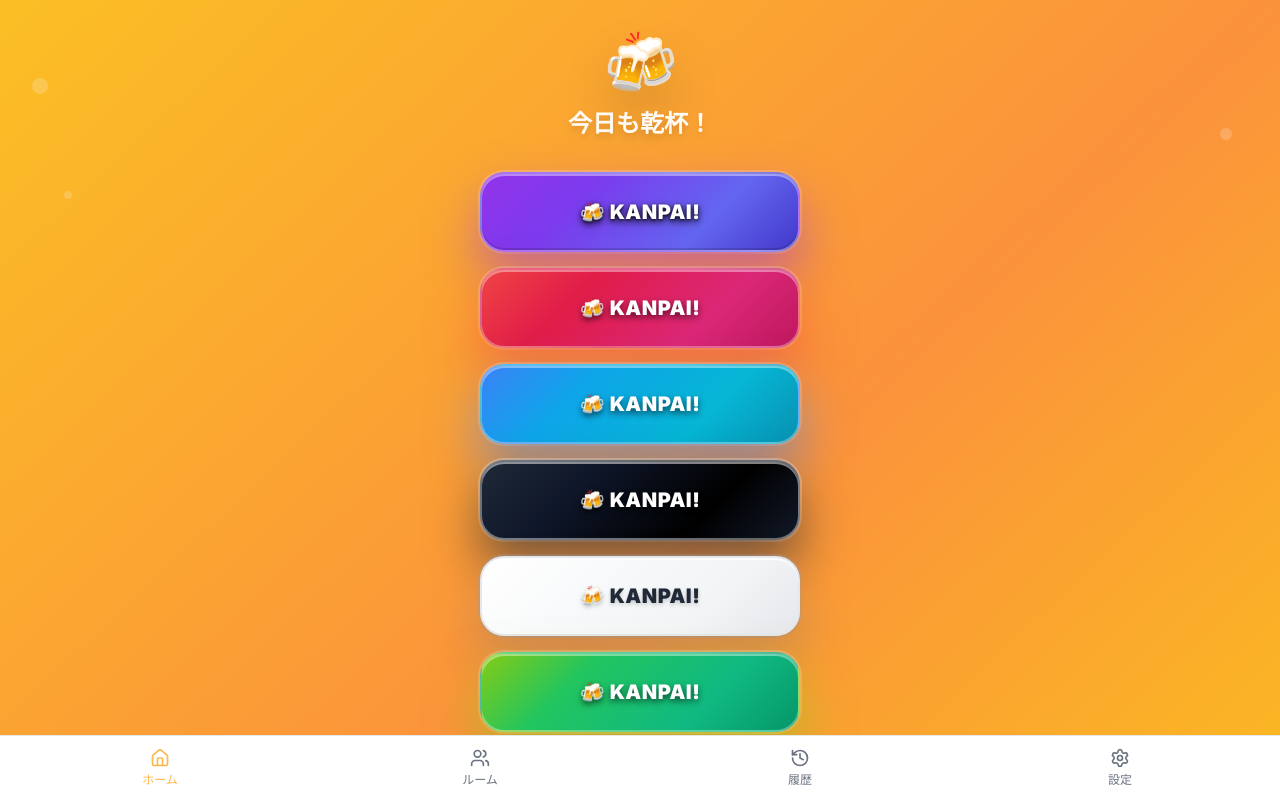
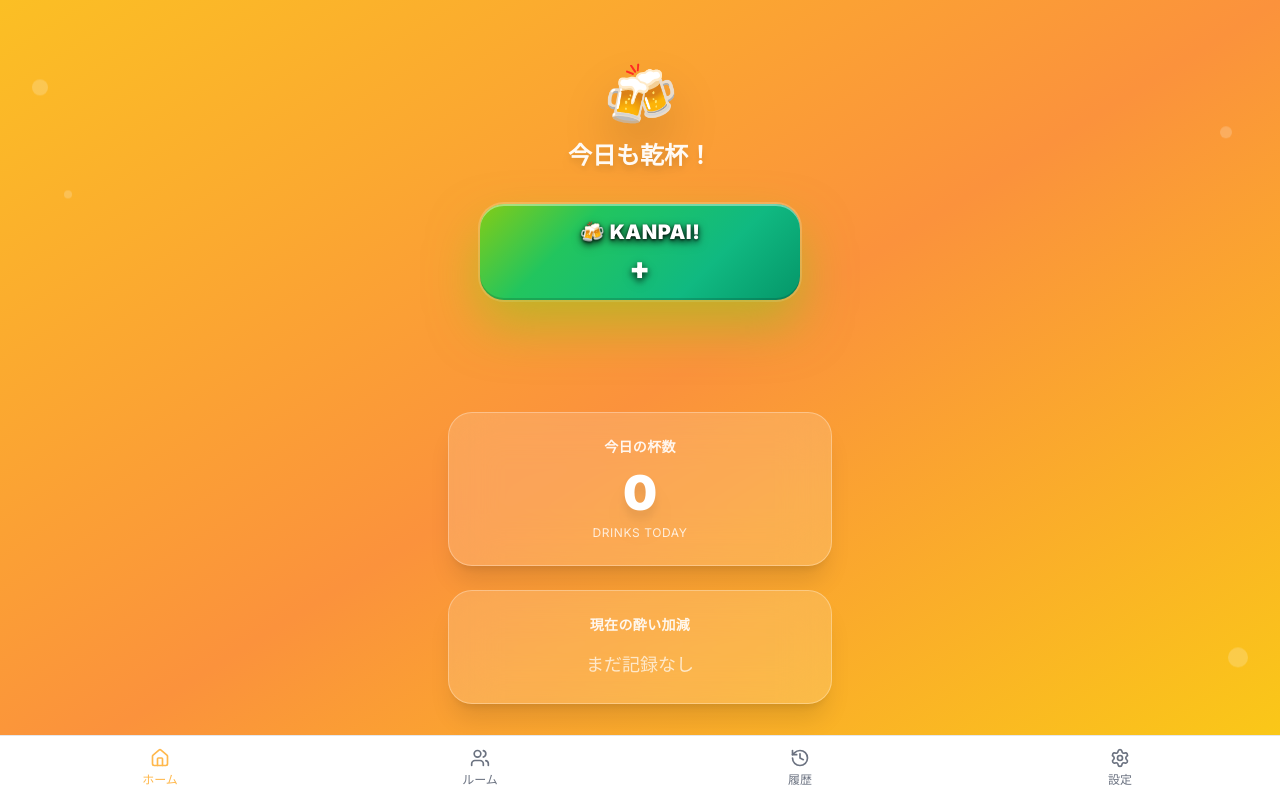
Before and after one commit to ziraku/kanpai, a Next.js app: page / in a window 1280 px wide. Shown: the top 800 px of the page. Built offline with nearby package versions, Linux system fonts and the light colour scheme.

Commit message:
Update ToastCheers component styles and simplify button layout. Changed color scheme to lime gradient, adjusted button dimensions, and improved text presentation for a more engaging user experience.

```diff
--- a/app/(shell)/page.tsx
+++ b/app/(shell)/page.tsx
@@ -64,84 +64,12 @@ export default function Home() {
               今日も乾杯！
             </h2>
 
-            {/* Hero Cheers Button - Color Options */}
-            <div className="mb-16 space-y-4">
-              {/* パープル系（現在） */}
+            {/* Hero Cheers Button */}
+            <div className="mb-16">
               <ToastCheers
                 onCheers={handleCheers}
-                label="🍻 KANPAI!"
-                className="w-80 h-20 text-xl font-extrabold shadow-2xl"
+                className="w-80 h-24 text-xl font-extrabold shadow-2xl transform hover:scale-105 transition-transform duration-200"
               />
-
-              {/* レッド系 */}
-              <div className="relative">
-                <button
-                  onClick={handleCheers}
-                  className="relative w-80 h-20 text-white font-black rounded-3xl text-xl tracking-wide bg-gradient-to-br from-red-500 via-rose-600 to-pink-600 shadow-2xl shadow-red-500/50 border-2 border-white/30 hover:scale-105 transition-transform duration-200"
-                  style={{
-                    background: "linear-gradient(135deg, #EF4444 0%, #E11D48 30%, #DB2777 70%, #BE185D 100%)",
-                    boxShadow: "0 25px 50px rgba(239, 68, 68, 0.5), 0 0 0 2px rgba(255, 255, 255, 0.2), inset 0 2px 0 rgba(255, 255, 255, 0.4)"
-                  }}
-                >
-                  <span className="font-black text-white" style={{textShadow: "0 3px 6px rgba(0, 0, 0, 0.6)"}}>🍻 KANPAI!</span>
-                </button>
-              </div>
-
-              {/* ブルー系 */}
-              <div className="relative">
-                <button
-                  onClick={handleCheers}
-                  className="relative w-80 h-20 text-white font-black rounded-3xl text-xl tracking-wide bg-gradient-to-br from-blue-500 via-sky-600 to-cyan-600 shadow-2xl shadow-blue-500/50 border-2 border-white/30 hover:scale-105 transition-transform duration-200"
-                  style={{
-                    background: "linear-gradient(135deg, #3B82F6 0%, #0EA5E9 30%, #06B6D4 70%, #0891B2 100%)",
-                    boxShadow: "0 25px 50px rgba(59, 130, 246, 0.5), 0 0 0 2px rgba(255, 255, 255, 0.2), inset 0 2px 0 rgba(255, 255, 255, 0.4)"
-                  }}
-                >
-                  <span className="font-black text-white" style={{textShadow: "0 3px 6px rgba(0, 0, 0, 0.6)"}}>🍻 KANPAI!</span>
-                </button>
-              </div>
-
-              {/* ダーク系 */}
-              <div className="relative">
-                <button
-                  onClick={handleCheers}
-                  className="relative w-80 h-20 text-white font-black rounded-3xl text-xl tracking-wide bg-gradient-to-br from-gray-800 via-slate-900 to-black shadow-2xl shadow-gray-800/50 border-2 border-white/40 hover:scale-105 transition-transform duration-200"
-                  style={{
-                    background: "linear-gradient(135deg, #1F2937 0%, #0F172A 30%, #000000 70%, #111827 100%)",
-                    boxShadow: "0 25px 50px rgba(31, 41, 55, 0.6), 0 0 0 2px rgba(255, 255, 255, 0.3), inset 0 2px 0 rgba(255, 255, 255, 0.5)"
-                  }}
-                >
-                  <span className="font-black text-white" style={{textShadow: "0 3px 6px rgba(0, 0, 0, 0.8)"}}>🍻 KANPAI!</span>
-                </button>
-              </div>
-
-              {/* ホワイト系 */}
-              <div className="relative">
-                <button
-                  onClick={handleCheers}
-                  className="relative w-80 h-20 text-gray-800 font-black rounded-3xl text-xl tracking-wide bg-gradient-to-br from-white via-gray-50 to-gray-100 shadow-2xl shadow-gray-400/30 border-2 border-gray-200 hover:scale-105 transition-transform duration-200"
-                  style={{
-                    background: "linear-gradient(135deg, #FFFFFF 0%, #F9FAFB 30%, #F3F4F6 70%, #E5E7EB 100%)",
-                    boxShadow: "0 25px 50px rgba(107, 114, 128, 0.3), 0 0 0 2px rgba(156, 163, 175, 0.3), inset 0 2px 0 rgba(255, 255, 255, 0.8)"
-                  }}
-                >
-                  <span className="font-black text-gray-800" style={{textShadow: "0 2px 4px rgba(0, 0, 0, 0.2)"}}>🍻 KANPAI!</span>
-                </button>
-              </div>
-
-              {/* ライム系 */}
-              <div className="relative">
-                <button
-                  onClick={handleCheers}
-                  className="relative w-80 h-20 text-white font-black rounded-3xl text-xl tracking-wide bg-gradient-to-br from-lime-500 via-green-500 to-emerald-600 shadow-2xl shadow-lime-500/50 border-2 border-white/30 hover:scale-105 transition-transform duration-200"
-                  style={{
-                    background: "linear-gradient(135deg, #84CC16 0%, #22C55E 30%, #10B981 70%, #059669 100%)",
-                    boxShadow: "0 25px 50px rgba(132, 204, 22, 0.5), 0 0 0 2px rgba(255, 255, 255, 0.2), inset 0 2px 0 rgba(255, 255, 255, 0.4)"
-                  }}
-                >
-                  <span className="font-black text-white" style={{textShadow: "0 3px 6px rgba(0, 0, 0, 0.6)"}}>🍻 KANPAI!</span>
-                </button>
-              </div>
             </div>
           </div>
 
--- a/src/components/ToastCheers.tsx
+++ b/src/components/ToastCheers.tsx
@@ -45,14 +45,14 @@ export function ToastCheers({
         aria-label="乾杯"
         className={cn(
           "relative w-80 h-24 text-white font-black rounded-3xl text-2xl tracking-wide",
-          "bg-gradient-to-br from-purple-600 via-violet-700 to-indigo-700",
-          "shadow-2xl shadow-purple-500/50",
-          "focus:outline-none focus:ring-4 focus:ring-purple-400/50",
+          "bg-gradient-to-br from-lime-500 via-green-500 to-emerald-600",
+          "shadow-2xl shadow-lime-500/50",
+          "focus:outline-none focus:ring-4 focus:ring-lime-400/50",
           "disabled:opacity-50 disabled:cursor-not-allowed",
           "touch-manipulation",
           "active:scale-95",
           "transition-all duration-300 ease-out",
-          "hover:shadow-purple-400/70 hover:scale-105",
+          "hover:shadow-lime-400/70 hover:scale-105",
           "border-2 border-white/30",
           isPressed && "animate-scale-bump",
           className
@@ -60,35 +60,46 @@ export function ToastCheers({
         style={{
           background: `
             linear-gradient(135deg,
-              #9333EA 0%,
-              #7C3AED 30%,
-              #6366F1 70%,
-              #4338CA 100%
+              #84CC16 0%,
+              #22C55E 30%,
+              #10B981 70%,
+              #059669 100%
             )
           `,
           boxShadow: `
-            0 25px 50px rgba(147, 51, 234, 0.5),
+            0 25px 50px rgba(132, 204, 22, 0.5),
             0 0 0 2px rgba(255, 255, 255, 0.2),
             inset 0 2px 0 rgba(255, 255, 255, 0.4),
             inset 0 -2px 0 rgba(0, 0, 0, 0.15)
           `,
         }}
       >
-        <span
-          className="relative z-10 font-black text-white"
-          style={{
-            textShadow: "0 3px 6px rgba(0, 0, 0, 0.6), 0 1px 3px rgba(0, 0, 0, 0.8)",
-            filter: "drop-shadow(0 2px 4px rgba(0, 0, 0, 0.3))",
-          }}
-        >
-          {label}
-        </span>
+        <div className="relative z-10 text-center">
+          <div
+            className="font-black text-white mb-1"
+            style={{
+              textShadow: "0 3px 6px rgba(0, 0, 0, 0.6), 0 1px 3px rgba(0, 0, 0, 0.8)",
+              filter: "drop-shadow(0 2px 4px rgba(0, 0, 0, 0.3))",
+            }}
+          >
+            🍻 KANPAI!
+          </div>
+          <div
+            className="font-black text-white text-3xl"
+            style={{
+              textShadow: "0 3px 6px rgba(0, 0, 0, 0.6)",
+              filter: "drop-shadow(0 2px 4px rgba(0, 0, 0, 0.3))",
+            }}
+          >
+            +
+          </div>
+        </div>
 
         {/* Inner glow effect */}
         <div className="absolute inset-0 rounded-3xl bg-gradient-to-r from-transparent via-white/15 to-transparent opacity-0 hover:opacity-100 transition-opacity duration-500"></div>
 
         {/* Animated gradient overlay */}
-        <div className="absolute inset-0 rounded-3xl bg-gradient-to-r from-purple-300/20 via-violet-300/20 to-indigo-300/20 opacity-0 hover:opacity-100 transition-opacity duration-500"></div>
+        <div className="absolute inset-0 rounded-3xl bg-gradient-to-r from-lime-300/20 via-green-300/20 to-emerald-300/20 opacity-0 hover:opacity-100 transition-opacity duration-500"></div>
       </button>
 
       {/* Floating particles */}
@@ -101,13 +112,13 @@ export function ToastCheers({
             className="absolute -top-6 left-1/3 transform -translate-x-1/2 pointer-events-none animate-foam-bubble"
             style={{ animationDelay: "100ms" }}
           >
-            <div className="w-3 h-3 bg-purple-200 rounded-full opacity-80"></div>
+            <div className="w-3 h-3 bg-lime-200 rounded-full opacity-80"></div>
           </div>
           <div
             className="absolute -top-6 right-1/3 transform translate-x-1/2 pointer-events-none animate-foam-bubble"
             style={{ animationDelay: "200ms" }}
           >
-            <div className="w-2 h-2 bg-violet-200 rounded-full opacity-70"></div>
+            <div className="w-2 h-2 bg-green-200 rounded-full opacity-70"></div>
           </div>
         </>
       )}
```
